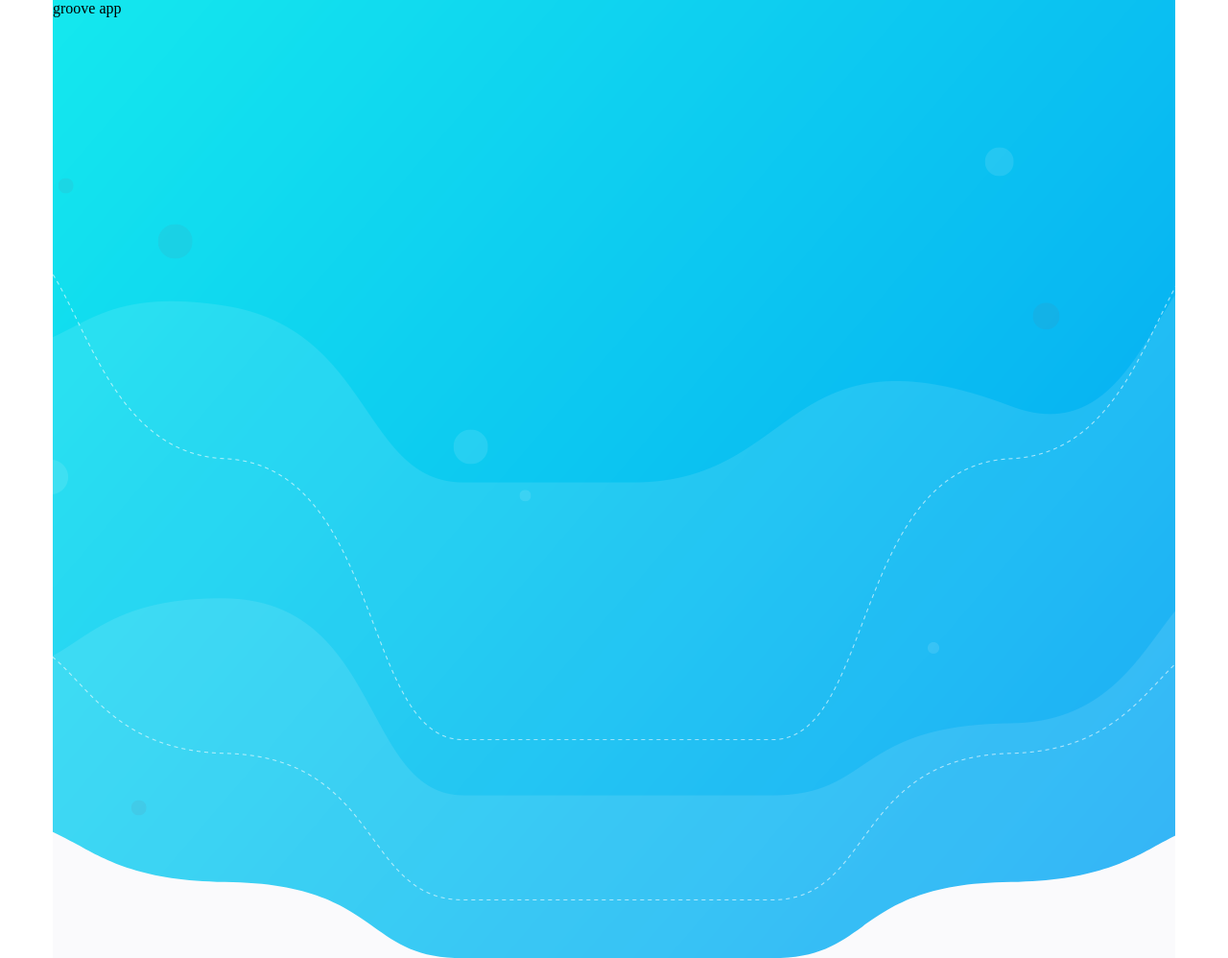
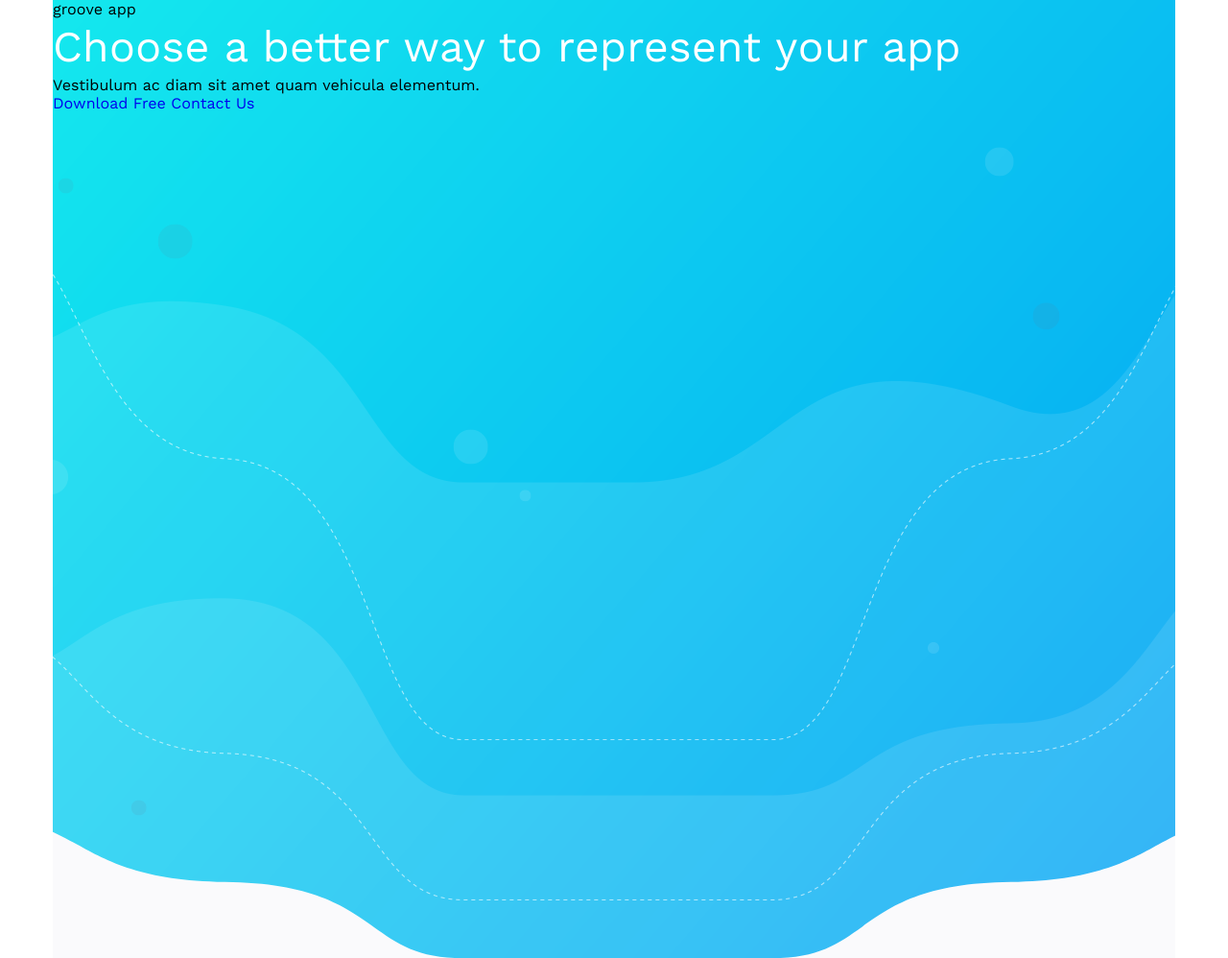
Before and after one commit to ilyashablouski/viboPsdAppTemplate, a website: page src/index.html in a window 1280 px wide. Shown: the whole page at 96% size. Drawn offline with nearby package versions, Linux system fonts and the light colour scheme; files that its build step writes are made by us from their sources.

Commit message:
add first announcement-block styles

```diff
--- a/src/index.html
+++ b/src/index.html
@@ -8,7 +8,7 @@
   <meta name="HandheldFriendly" content="true" />
   <meta name="viewport" content="width=device-width, initial-scale=1, maximum-scale=1.3">
   <!-- The above 3 meta tags *must* come first in the head; any other head content must come *after* these tags -->
-  <title>Simple Slider</title>
+  <title>Vibo App</title>
   <link rel="shortcut icon" href="img/favicon.png" type="image/png">
   <link rel="stylesheet" href="css/fonts.css">
   <link rel="stylesheet" href="css/styles.css">
@@ -47,6 +47,16 @@
         </nav>
       </header>
 
+      <div class="download-info-block">
+        <h1 class="main-header">Choose a better way to
+          represent your app</h1>
+        <span class="add-info-block__text">Vestibulum ac diam sit amet quam vehicula elementum.</span>
+        <div class="add-info-block__buttons">
+          <a href="#" class="download-button">Download Free</a>
+          <a href="#" class="contact-button">Contact Us</a>
+        </div>
+      </div>
+
 
     </section>
 
--- a/src/less/project.less
+++ b/src/less/project.less
@@ -1,3 +1,4 @@
 //variables
 @colorBlueLight: #33d2fd;
 @colorBackgroundGrey: #fafafc;
+@colorHeaderTextBlack: #233148;
--- a/src/less/styles.less
+++ b/src/less/styles.less
@@ -9,8 +9,26 @@
 //   box-sizing: border-box;
 // }
 
+a {
+  text-decoration: none;
+}
+
 body {
+  margin: 0 auto;
   max-width: 1440px;
+  font-family: "Work Sans", sans-serif;
+}
+
+h1,
+.h1 {
+  font-size: 45px;
+  line-height: 60px;
+  color: #ffffff;
+}
+
+h2,
+.h2 {
+  font-size: 30px;
 }
 
 .wrapper {
@@ -20,7 +38,6 @@ body {
 }
 
 .announcement-block {
-  height: 1000px;
-  background: url(../images/background.png) no-repeat;
-  background-position: center;
+  min-height: 1000px;
+  background: url(../images/background.png) no-repeat center;
 }
```
Also changed, not shown: src/css/styles.css.
